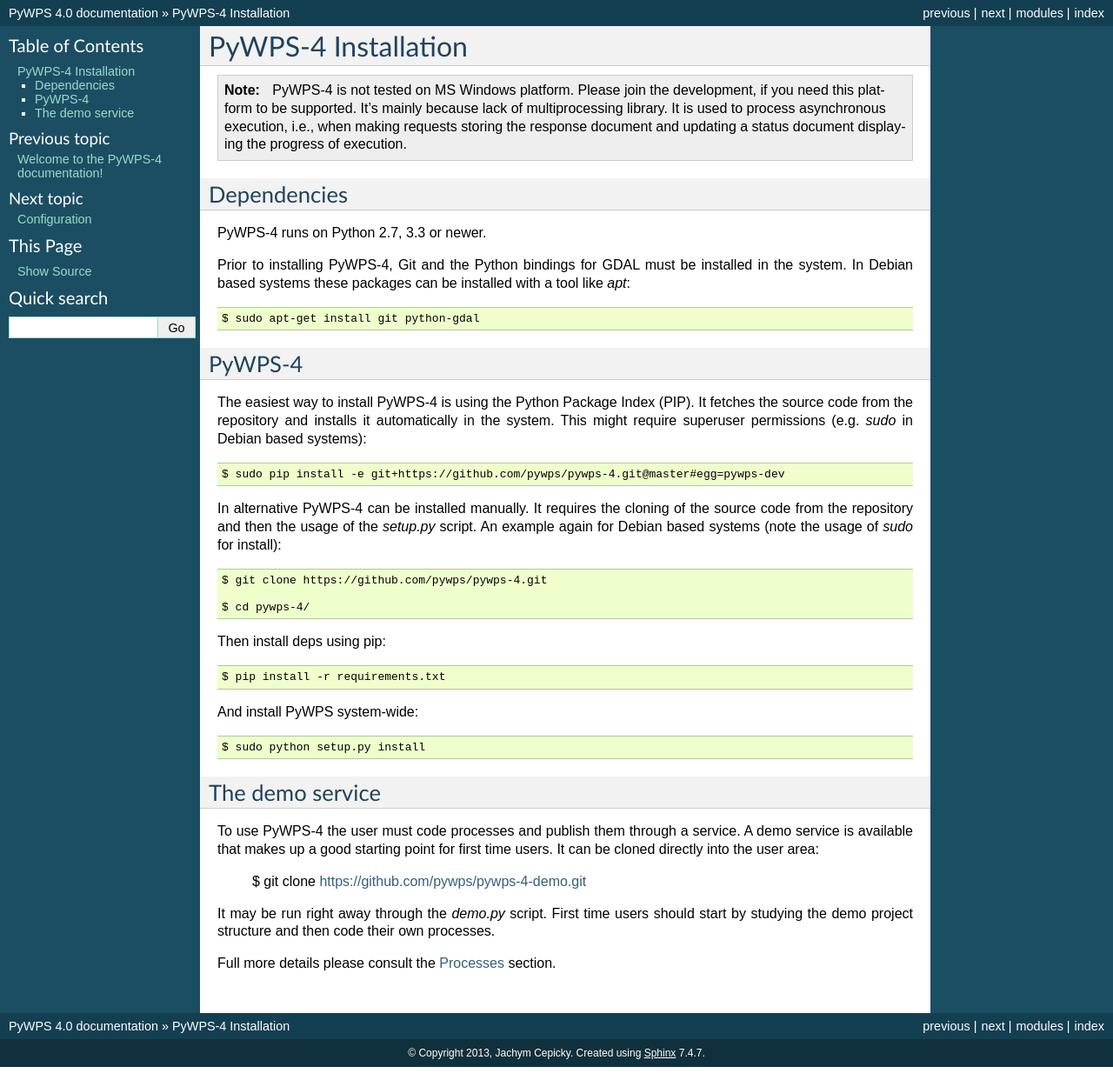
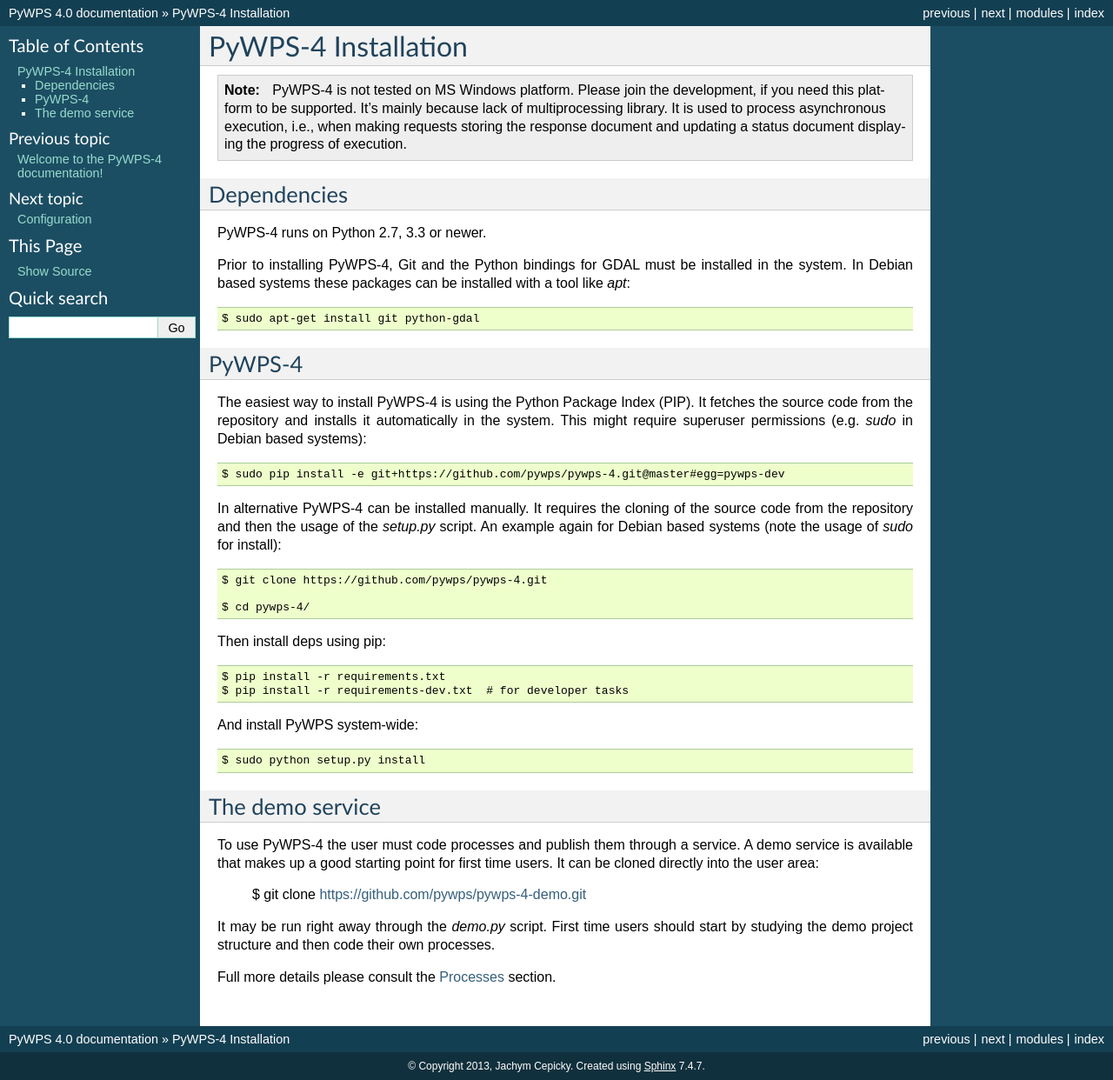
Before and after one commit to geopython/pywps, a Sphinx documentation site: the page built from docs/install.rst, in a window 1280 px wide. Shown: the whole page at 87% size. Built offline with Sphinx 7.4.7, drawn with Linux system fonts in a browser that asks for light colours.

Commit message:
add dev requirements

```diff
--- a/docs/install.rst
+++ b/docs/install.rst
@@ -41,6 +41,7 @@
 Then install deps using pip::
 
     $ pip install -r requirements.txt
+    $ pip install -r requirements-dev.txt  # for developer tasks
 
 And install PyWPS system-wide::
 
--- /dev/null
+++ b/requirements-dev.txt
@@ -0,0 +1,3 @@
+flake8
+pylint
+Sphinx
```
